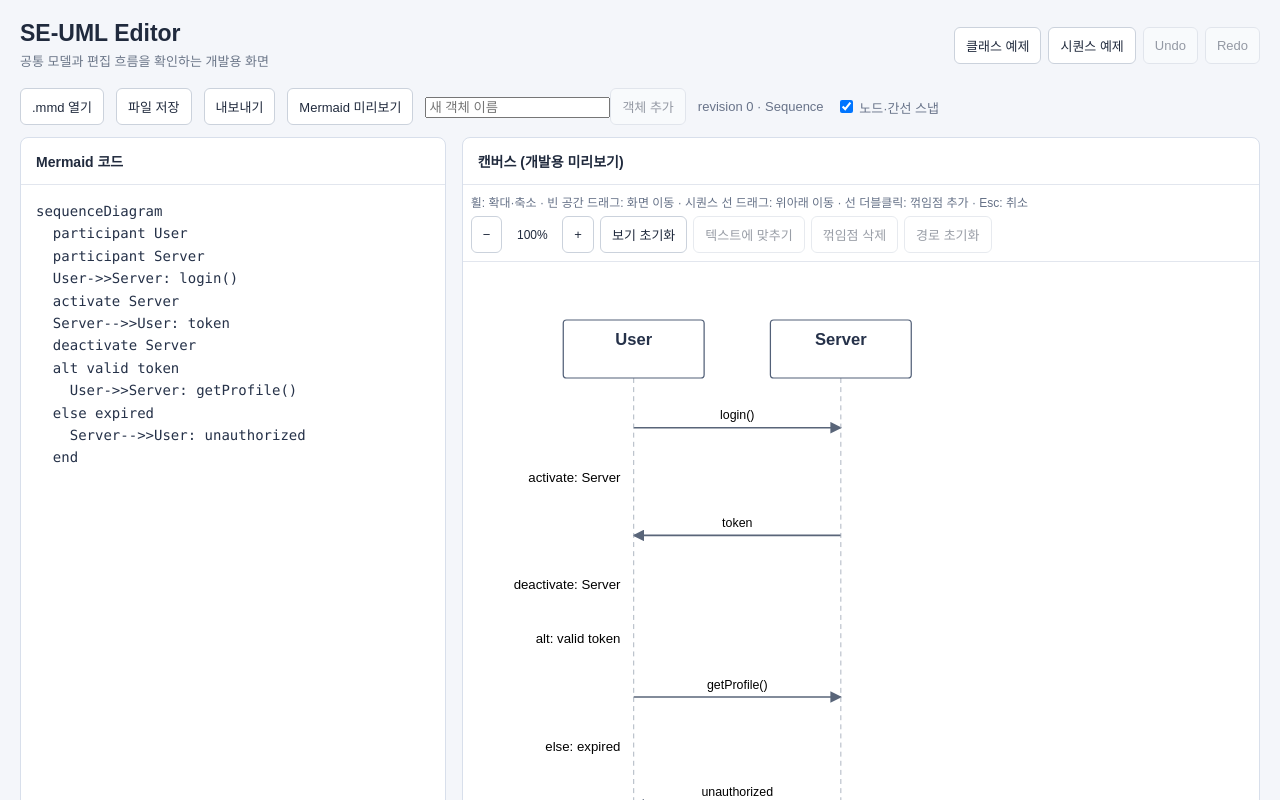
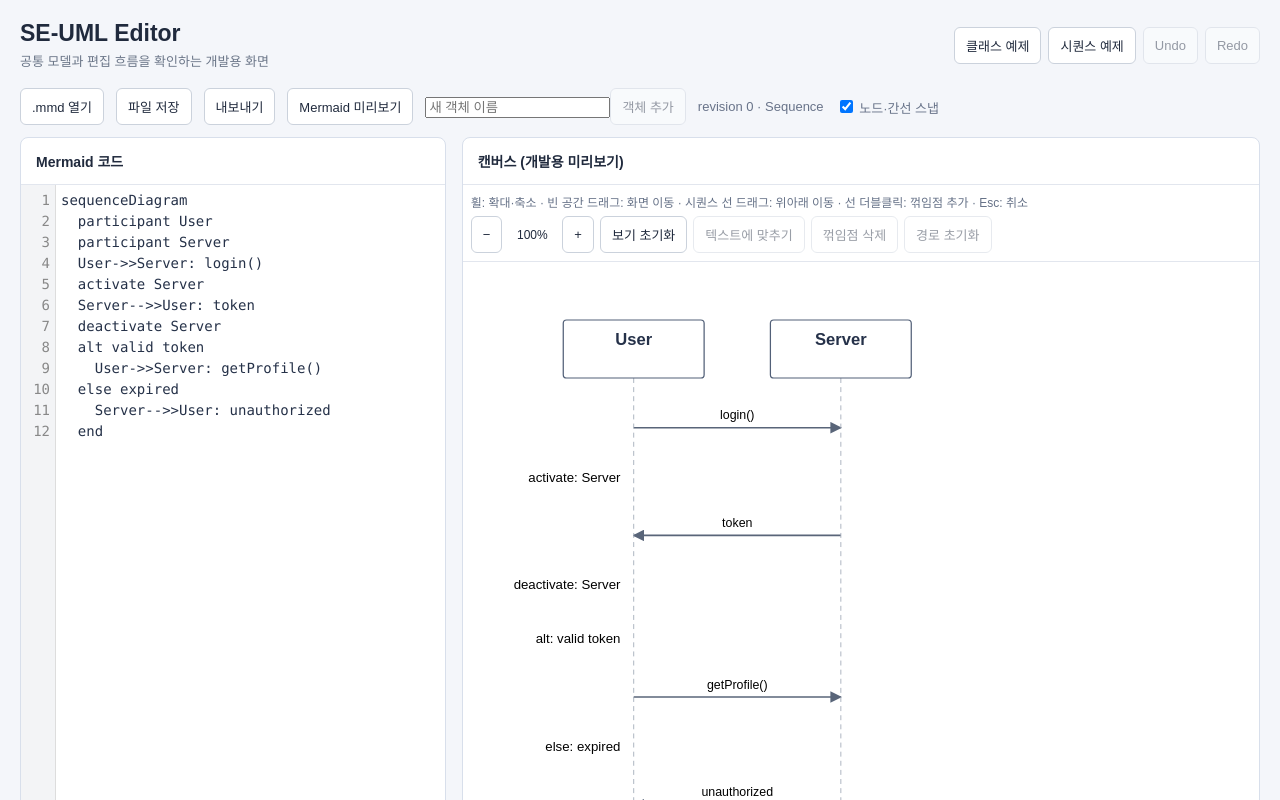
Before and after one commit to rhdghcks/SE-UML-Editor, a React (Vite) app: page / in a window 1280 px wide. Shown: the top 800 px of the page. Built offline with nearby package versions, Linux system fonts and the light colour scheme.

Commit message:
코드 입력 영역 줄 표시

```diff
--- a/src/ui/App.tsx
+++ b/src/ui/App.tsx
@@ -211,6 +211,22 @@ export function App({ exporter = defaultExporter, saveImage = saveBlob, files =
     return () => window.removeEventListener('beforeunload', warn);
   }, [dirty]);
 
+
+  const errorLine = snapshot.error ?
+    Number(snapshot.error.match(/^(\d+)행:/)?.[1]) || null
+    : null;
+
+  const textareaRef = useRef<HTMLTextAreaElement>(null);
+  const lineNumbersRef = useRef<HTMLDivElement>(null);
+  const syncScroll = () => {
+    const textarea = textareaRef.current;
+
+    if (!textarea || !lineNumbersRef.current) return;
+
+    lineNumbersRef.current.style.transform =
+      `translateY(${-textarea.scrollTop}px)`;
+  };
+
   return <main className="app">
     <header className="app-header">
       <div>
@@ -273,9 +289,23 @@ export function App({ exporter = defaultExporter, saveImage = saveBlob, files =
     <div className="workspace">
       <section className="code-panel">
         <div className="panel-heading">Mermaid 코드</div>
-        <textarea spellCheck="false" aria-label="Mermaid 코드"
-          value={snapshot.source} onBlur={() => { typing.current.lastInput = -Infinity; }}
-          onChange={(event) => editCode(event.target.value)} />
+        <div className="code-editor">
+          <div className="line-numbers" aria-hidden="true">
+            <div ref={lineNumbersRef}>
+              {snapshot.source.split('\n').map((_, index) => (
+                <div key={index} className={errorLine === index + 1 ? 'error-line' : ''}>
+                  {index + 1}
+                </div>
+              ))}
+            </div>
+          </div>
+          <textarea className="code-input-area"
+            ref={textareaRef}
+            spellCheck="false" aria-label="Mermaid 코드"
+            value={snapshot.source} onBlur={() => { typing.current.lastInput = -Infinity; }}
+            onChange={(event) => editCode(event.target.value)}
+            onScroll={syncScroll} />
+        </div>
         <div className={snapshot.error ? 'feedback error' : 'feedback'}>
           {snapshot.error ?? '코드가 유효합니다. 캔버스에서 노드를 드래그해 보세요.'}
         </div>
--- a/src/ui/style.css
+++ b/src/ui/style.css
@@ -13,8 +13,12 @@ button:disabled { opacity: .45; cursor: not-allowed; }
 .file-input input { display: none; }
 .workspace { display: grid; grid-template-columns: minmax(320px, 0.8fr) minmax(540px, 1.5fr); gap: 16px; min-height: 680px; }
 .code-panel, .canvas-panel { display: flex; flex-direction: column; background: #fff; border: 1px solid #d8dfeb; border-radius: 8px; overflow: hidden; }
-.panel-heading { padding: 13px 15px; border-bottom: 1px solid #e2e6ee; font-weight: 600; font-size: 14px; }
-.code-panel textarea { width: 100%; min-height: 600px; flex: 1; resize: vertical; border: 0; outline: none; padding: 15px; font: 14px/1.6 Consolas, monospace; color: #253148; }
+.panel-heading { flex: 0 0 auto; padding: 13px 15px; border-bottom: 1px solid #e2e6ee; font-weight: 600; font-size: 14px; }
+.code-editor { position: relative; display: flex; flex: 1; overflow: hidden; font-family: Consolas, monospace; font-size: 14px; line-height: 1.5; }
+.line-numbers, .code-input-area { padding: 5px; }
+.line-numbers { width: 35px; height: 0; min-height: 100%; color: #888; background: #f3f4f6; border-right: 1px solid #ddd; text-align: right; user-select: none; }
+.line-numbers .error-line { background: #fee2e2; color: #dc2626; font-weight: bold; margin-left: -5px; margin-right: -5px; padding-right: 5px; }
+.code-input-area { flex: 1; min-height: 600px; resize: none; border: 0; color: #253148; font: inherit; white-space: pre; }
 .feedback { padding: 12px 14px; background: #eff7f2; border-top: 1px solid #d6e9da; font-size: 12px; color: #2c6040; }
 .feedback.error { background: #fff0f0; border-color: #f1caca; color: #a32929; }
 .diagram-svg { width: 100%; min-height: 550px; flex: 1; touch-action: none; overflow: hidden; cursor: grab; }
@@ -34,7 +38,7 @@ button:disabled { opacity: .45; cursor: not-allowed; }
 .selection-bar { padding: 12px; justify-content: flex-start; border-top: 1px solid #e2e6ee; font-size: 13px; min-height: 54px; }
 .swatch { width: 27px; height: 27px; border: 1px solid #9ea8b9; padding: 0; }
 footer { padding-top: 14px; color: #657187; font-size: 12px; }
-@media (max-width: 1000px) { .workspace { grid-template-columns: 1fr; } .code-panel textarea { min-height: 280px; } }
+@media (max-width: 1000px) { .workspace { grid-template-columns: 1fr; } .code-input-area { min-height: 280px; } }
 .modal-backdrop { position: fixed; inset: 0; z-index: 10; display: flex; align-items: center; justify-content: center; padding: 16px; background: rgba(0, 0, 0, 0.5); }
 .modal { width: min(360px, 100%); padding: 20px 22px; background: #fff; border-radius: 10px; box-shadow: 0 12px 32px rgba(20, 30, 50, 0.25); color: #202a3d; }
 .modal h2 { margin: 0 0 14px; font-size: 17px; }
```
